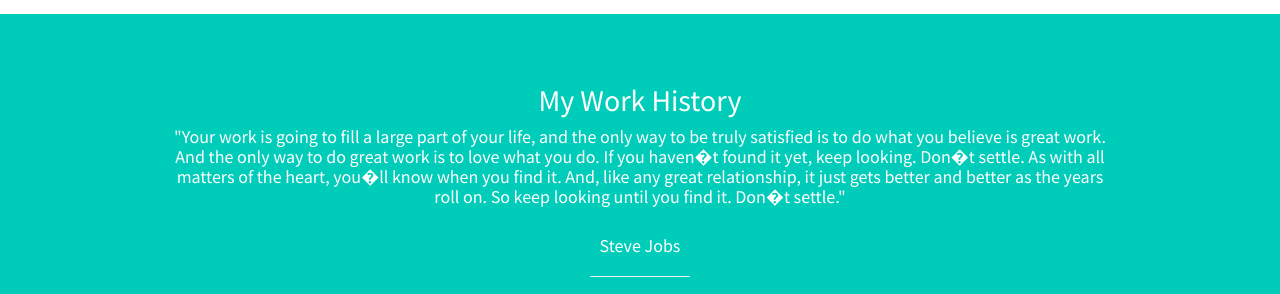
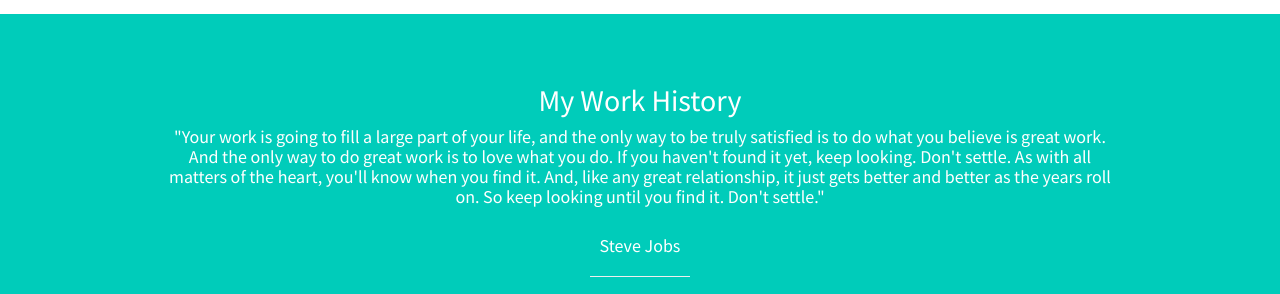
Before and after one commit to juliakimchung/My_Profile, a plain HTML site: page index.html in a window 1280 px wide. Shown: the part 1700-1994 px from the top of the page. Drawn offline with Linux system fonts and the light colour scheme.

Commit message:
Add files via upload

```diff
--- a/index.html
+++ b/index.html
@@ -159,7 +159,7 @@
             <div class="row text-center">
                 <div class="col-lg-10 col-lg-offset-1">
                     <h2>My Work History</h2>
-                    <h4 class="stevejobs">"Your work is going to fill a large part of your life, and the only way to be truly satisfied is to do what you believe is great work. And the only way to do great work is to love what you do. If you haven�t found it yet, keep looking. Don�t settle. As with all matters of the heart, you�ll know when you find it. And, like any great relationship, it just gets better and better as the years roll on. So keep looking until you find it. Don�t settle."<br><br></h4><h4>Steve Jobs</h4>
+                    <h4 class="stevejobs">"Your work is going to fill a large part of your life, and the only way to be truly satisfied is to do what you believe is great work. And the only way to do great work is to love what you do. If you haven't found it yet, keep looking. Don't settle. As with all matters of the heart, you'll know when you find it. And, like any great relationship, it just gets better and better as the years roll on. So keep looking until you find it. Don't settle."<br><br></h4><h4>Steve Jobs</h4>
                    <hr class="small">
                     <div class="row">
                         <div class="service-divs col-md-4">
```
